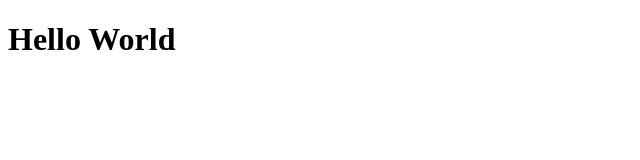
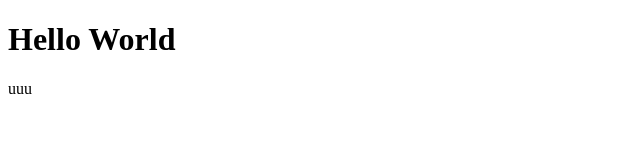
Before and after one commit to Chandni-bhatia/GitExplo, a plain HTML site: page index.html in a window 1280 px wide. Shown: the full height of the page, 0-640 px from the left. Drawn offline with Linux system fonts and the light colour scheme.

Commit message:
added div

```diff
--- a/index.html
+++ b/index.html
@@ -8,5 +8,6 @@
 </head>
 <body>
     <h1> Hello World </h1>
+    <div>uuu</div>
 </body>
 </html>
```
